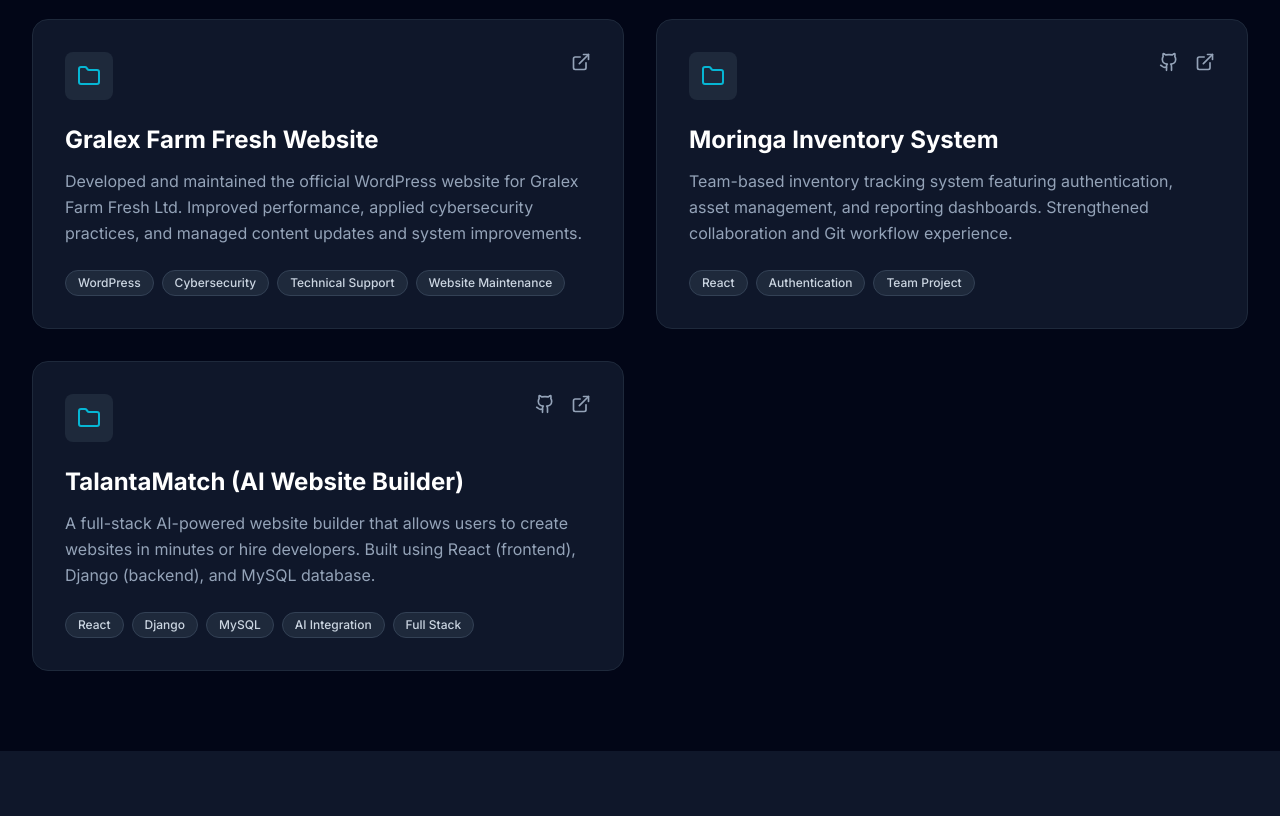
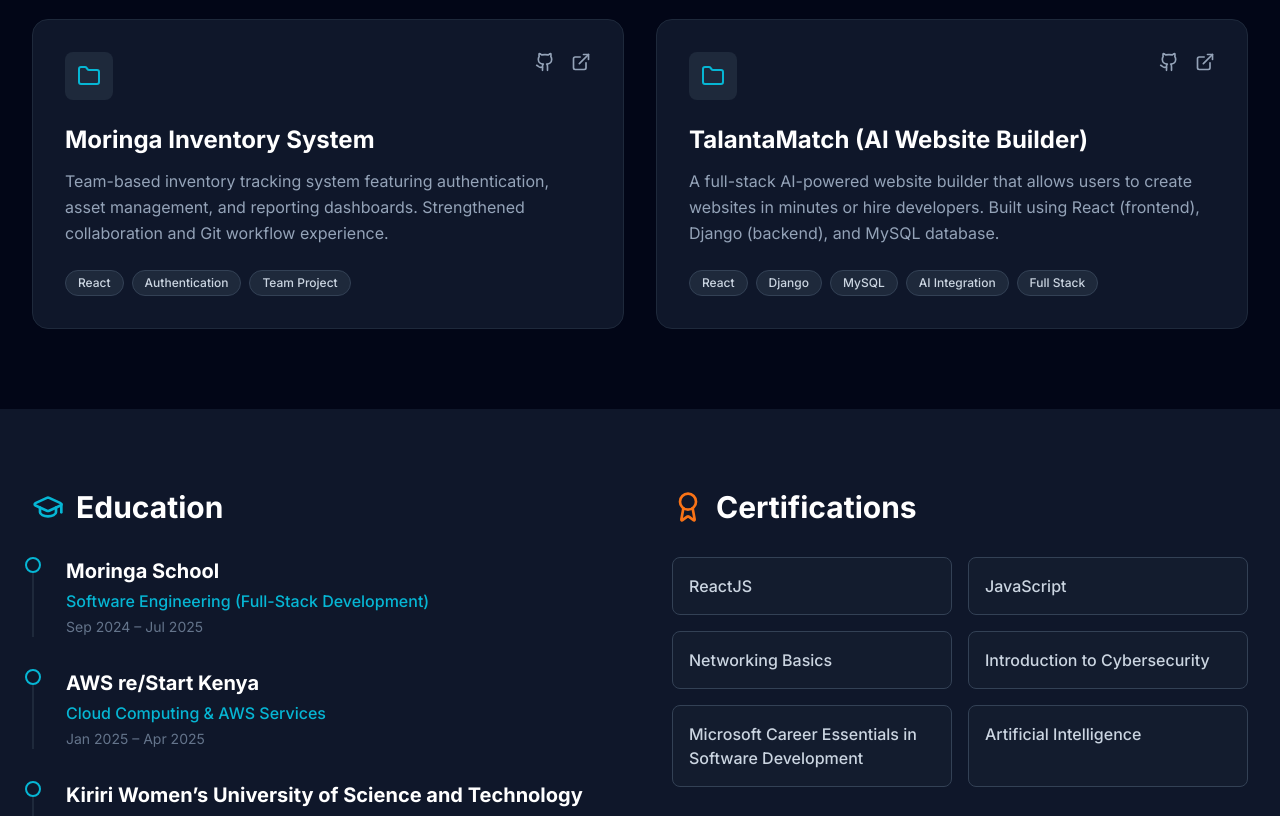
Before and after one commit to bethkimani/Beth-Kimani-portfolio-2026, a React (Vite) app: page / in a window 1280 px wide. Shown: the part 4940-5756 px from the top of the page. Built offline with nearby package versions, Linux system fonts and the light colour scheme.

Commit message:
Update Projects.tsx

```diff
--- a/src/components/Projects.tsx
+++ b/src/components/Projects.tsx
@@ -22,15 +22,7 @@
     github: 'https://github.com/bethkimani/react-pets-adoption',
     featured: true
   },
-  {
-    title: 'Gralex Farm Fresh Website',
-    description:
-      'Developed and maintained the official WordPress website for Gralex Farm Fresh Ltd. Improved performance, applied cybersecurity practices, and managed content updates and system improvements.',
-    tech: ['WordPress', 'Cybersecurity', 'Technical Support', 'Website Maintenance'],
-    live: 'https://www.gralexfresh.com/',
-    github: null,
-    featured: true
-  },
+
   {
     title: 'Moringa Inventory System',
     description:
```
